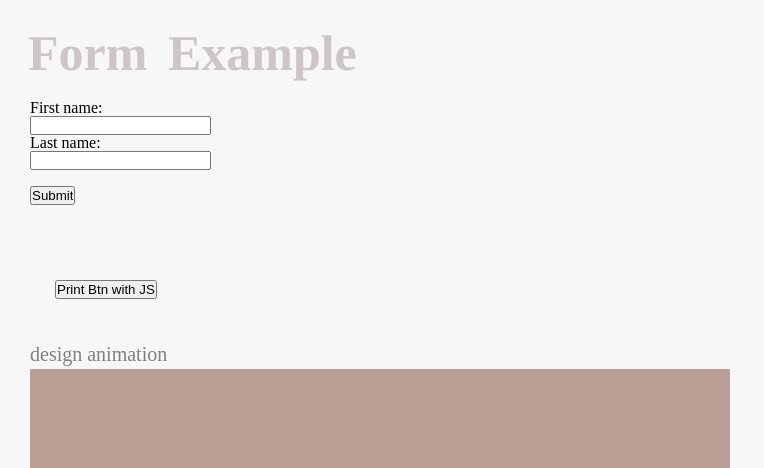
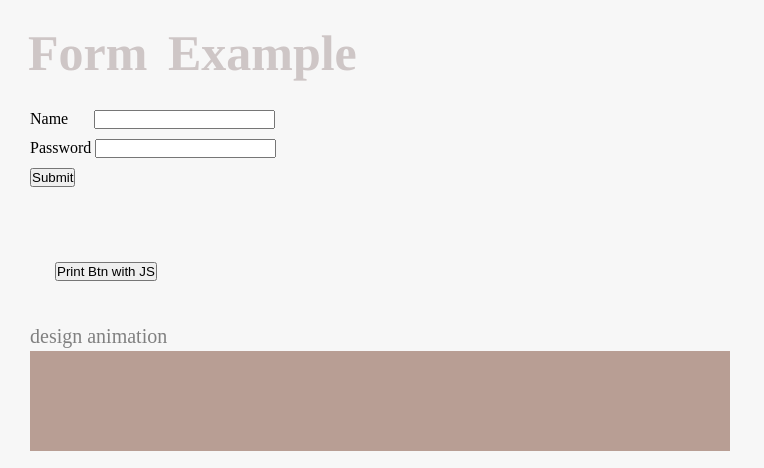
Before and after one commit to rezojoglidze/webProject, a PHP site: page /design.html in a window 1280 px wide. Shown: the part 174-642 px from the top of the page, without its empty margins (0-764 px from the left). Run offline with PHP 8.4, Linux system fonts and the light colour scheme.

Commit message:
Change form logic in design.html.

```diff
--- a/css/style.css
+++ b/css/style.css
@@ -430,3 +430,11 @@ h2{
     margin-left: 30px;
     margin-bottom: 50px;
 }
+
+.form-elements{
+    margin-bottom: 10px;
+}
+
+.form-name {
+    margin-left: 22px;
+}
--- a/design.html
+++ b/design.html
@@ -31,14 +31,19 @@
 </div>
 
 
-<form class="design-section">
-    <label for="fname">First name:</label><br>
-    <input type="text" id="fname" name="fname"><br>
-    <label for="lname">Last name:</label><br>
-    <input type="text" id="lname" name="lname"><br><br>
-    <input type="submit" value="Submit">
+
+<div id="error" class="form-elements"></div>
+<form class="design-section" id="form">
+    <div class="form-elements">
+        <label for="name">Name</label>
+        <input class="form-name" id="name" name="name" type="text" required>
+    </div>
+    <div class="form-elements">
+        <label for="password">Password</label>
+        <input id="password" name="password" type="password" required>
+    </div>
+    <button type="submit">Submit</button>
 </form>
-
 
 <section class="design-section">
 <div >
@@ -61,10 +66,42 @@
     </a>
 </footer>
 
+
 <script>
     function myFunction() {
         alert(" Btn Tapped");
     }
+
+
+    const name = document.getElementById('name')
+    const password = document.getElementById('password')
+    const form = document.getElementById('form')
+    const errorElement = document.getElementById('error')
+
+    form.addEventListener('submit', (e) => {
+        let messages = []
+        if (name.value.length < 4 ) {
+            messages.push('Name must be longer than 6 characters')
+        }
+
+        if (password.value.length <= 6) {
+            messages.push('Password must be longer than 6 characters')
+        }
+
+        if (password.value.length >= 20) {
+            messages.push('Password must be less than 20 characters')
+        }
+
+        if (password.value === 'password') {
+            messages.push('Password cannot be password')
+        }
+
+        if (messages.length > 0) {
+            e.preventDefault()
+            errorElement.innerText = messages.join(', ')
+        }
+    })
+
 </script>
 
 </body>
```
